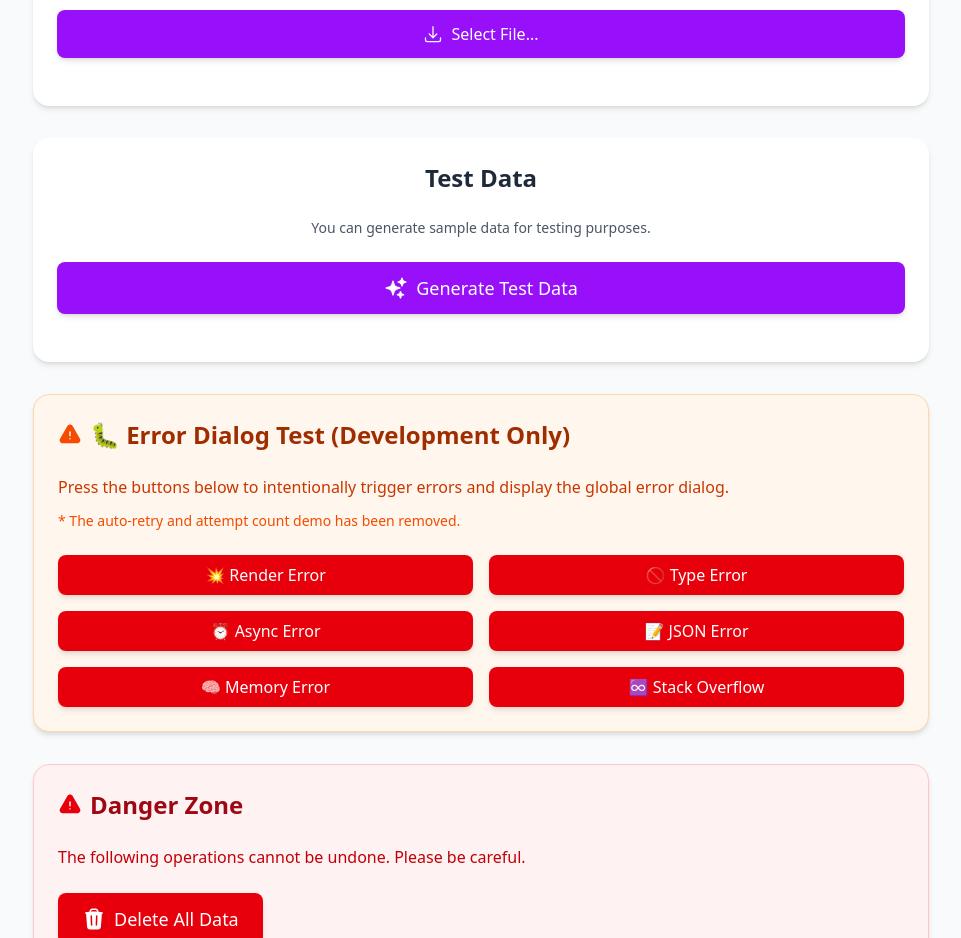
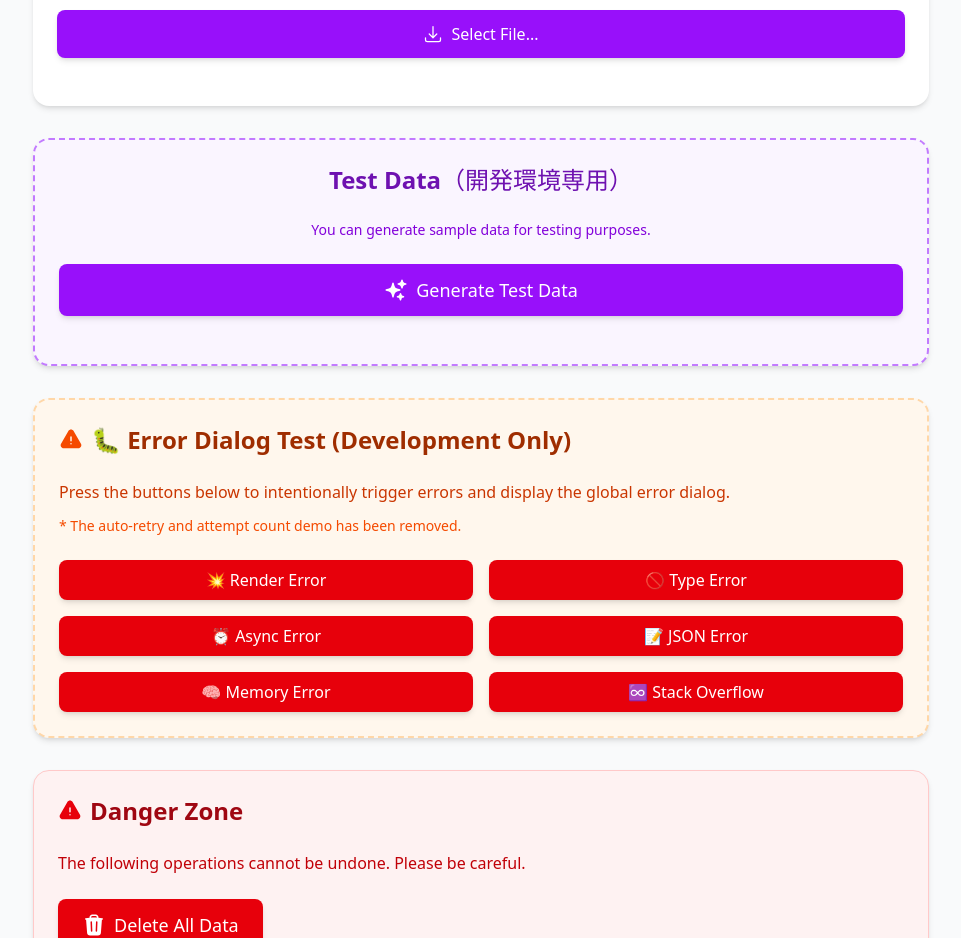
Before and after one commit to ted-sharp/aloe-wellness-log, a React (Vite) app in the folder aloe-wellness-log-react/: page /export in a window 1280 px wide. Shown: the part 980-1918 px from the top of the page, without its empty margins (159-1120 px from the left). Built offline with nearby package versions, Linux system fonts and the light colour scheme.

Commit message:
RecordExportコンポーネントのテストデータ生成セクションを開発環境専用に変更し、UIのスタイルを改善しました。また、index.html内のメタタグやスクリプトの整形を行い、可読性を向上させました。

```diff
--- a/aloe-wellness-log-react/src/pages/RecordExport.tsx
+++ b/aloe-wellness-log-react/src/pages/RecordExport.tsx
@@ -675,11 +675,13 @@ export default function RecordExport() {
         </div>
       </div>
 
-      <div className="bg-white dark:bg-gray-800 rounded-2xl shadow-md p-6 mb-8">
-        <h2 className="text-2xl font-semibold text-gray-800 dark:text-white mb-6">
-          {t('pages.export.testData')}
+      {/* テストデータ生成セクション（開発環境のみ表示） */}
+      {isDev && (
+        <div className="bg-purple-50 dark:bg-purple-900/20 border-2 border-dashed border-purple-400 dark:border-purple-500 rounded-2xl shadow-md p-6 mb-8">
+          <h2 className="text-2xl font-semibold text-purple-800 dark:text-purple-400 mb-6">
+            {t('pages.export.testData')}（開発環境専用）
           </h2>
-        <div className="text-sm text-gray-600 dark:text-gray-300 mb-6">
+          <div className="text-sm text-purple-700 dark:text-purple-300 mb-6">
             {t('pages.export.testDataDescription')}
           </div>
 
@@ -724,10 +726,11 @@ export default function RecordExport() {
             </Button>
           </div>
         </div>
+      )}
 
       {/* エラーテストUIセクション */}
       {isDev && (
-        <div className="bg-orange-50 dark:bg-orange-900/20 border border-orange-200 dark:border-orange-700 rounded-2xl shadow-md p-6 mb-8">
+        <div className="bg-orange-50 dark:bg-orange-900/20 border-2 border-dashed border-orange-200 dark:border-orange-700 rounded-2xl shadow-md p-6 mb-8">
           <h2 className="text-2xl font-semibold text-orange-800 dark:text-orange-400 mb-6 flex items-center gap-2">
             <HiExclamationTriangle className="w-6 h-6 text-orange-600 dark:text-orange-500" />
             {t(
```
Also changed, not shown: 1 other file (tests, documents, lock files or other folders). Lines whose indentation alone changed are shown as unchanged.
